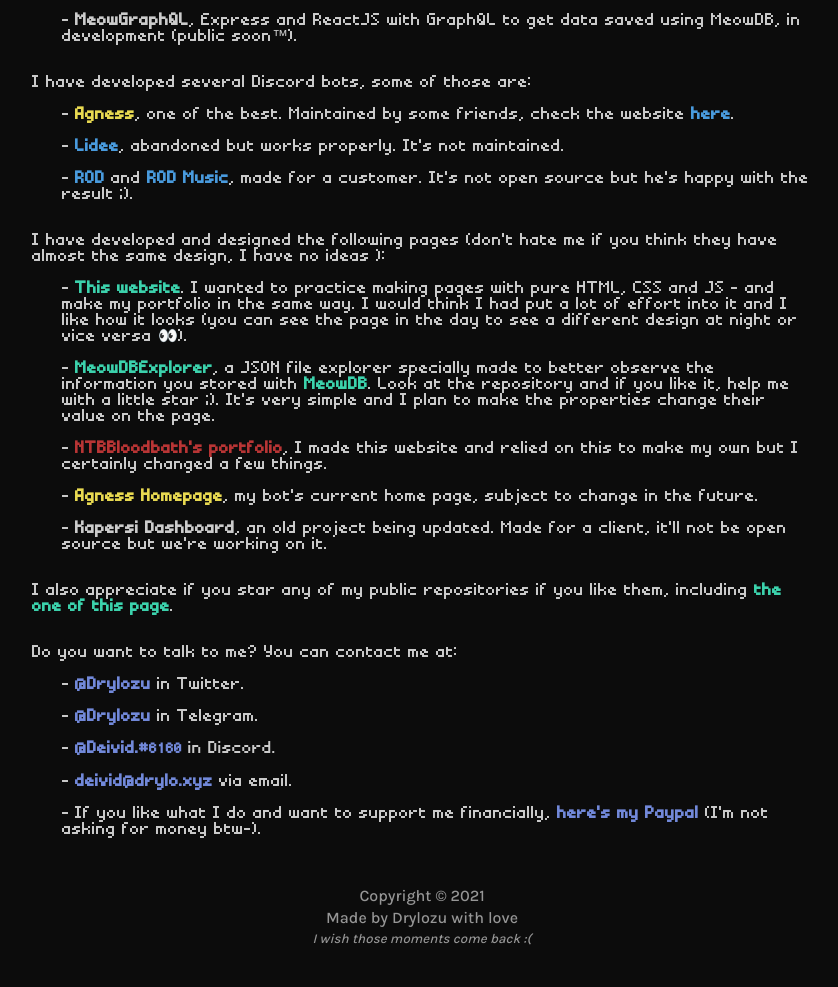
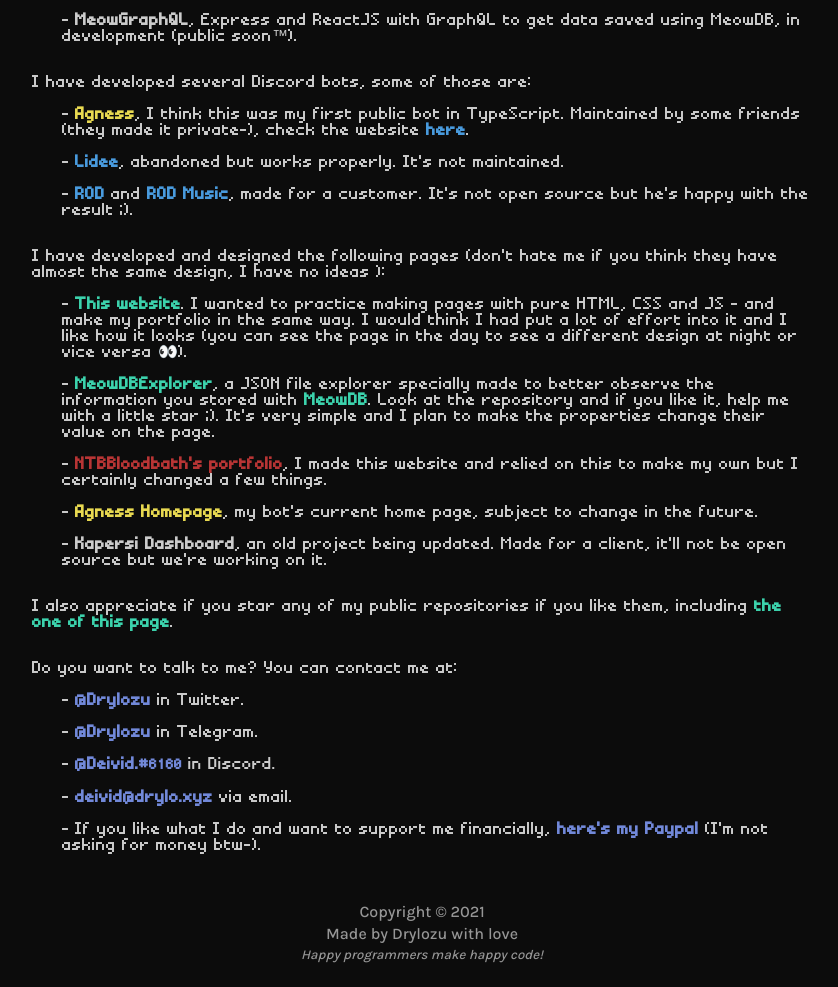
Before and after one commit to socram03/Portfolio, a plain HTML site: page index.html in a window 1280 px wide. Shown: the part 2113-3100 px from the top of the page, without its empty margins (218-1056 px from the left). Drawn offline with Linux system fonts and the light colour scheme.

Commit message:
update agness repo

```diff
--- a/index.html
+++ b/index.html
@@ -109,8 +109,8 @@
             </div>
             <p>I have developed several Discord bots, some of those are:</p>
             <div class="list">
-                <p><a href="https://github.com/AgnessBot/Agness-old" target="_blank" class="gold">Agness</a>, one of the
-                    best. Maintained by some friends, check the website <a href="https://agnessbot.github.io/"
+                <p><b class="gold">Agness</b>, I think this was my first public bot in TypeScript. Maintained by some
+                    friends (they made it private-), check the website <a href="https://agnessbot.github.io/"
                         target="_blank" class="cyan">here</a>.</p>
                 <p><a href="https://github.com/Drylozu/Lidee" target="_blank" class="cyan">Lidee</a>, abandoned but
                     works properly. It's not maintained.</p>
@@ -155,7 +155,7 @@
     <div id="footer">
         <p>Copyright &copy; 2021</p>
         <p>Made by Drylozu with love</p>
-        <p><small><em>I wish those moments come back :(</em></small></p>
+        <p><small><em>Happy programmers make happy code!</em></small></p>
     </div>
 </body>
 
```
